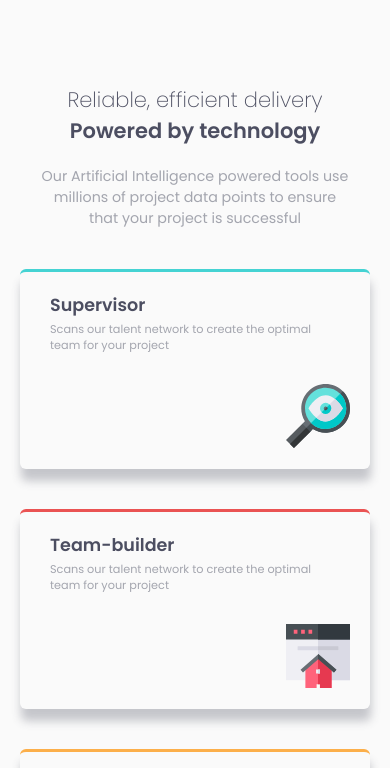
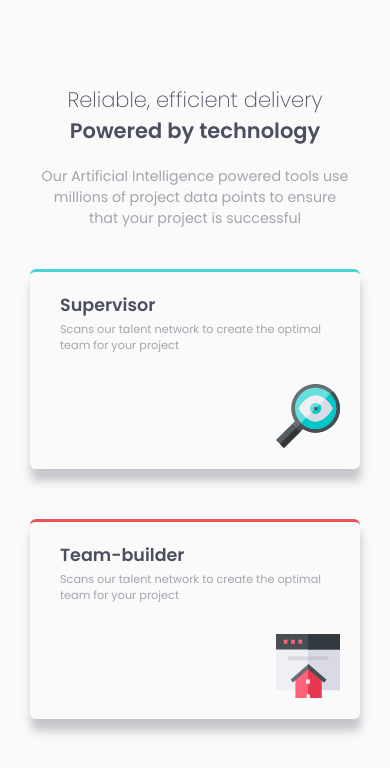
Before and after one commit to trash-panda-12/Four-Card-Feature, a website: page src/index.html in a window 390 px wide. Shown: the top 768 px of the page. Drawn offline with nearby package versions, Linux system fonts and the light colour scheme; files that its build step writes are made by us from their sources.

Commit message:
decrese mobile card max width

```diff
--- a/src/scss/_breakpoints.scss
+++ b/src/scss/_breakpoints.scss
@@ -84,6 +84,8 @@
     }
 
     .card {
-        margin-bottom:20px;
+        margin-bottom:30px;
+        max-width:330px;
+        align-self:center;
     }
 }
```
